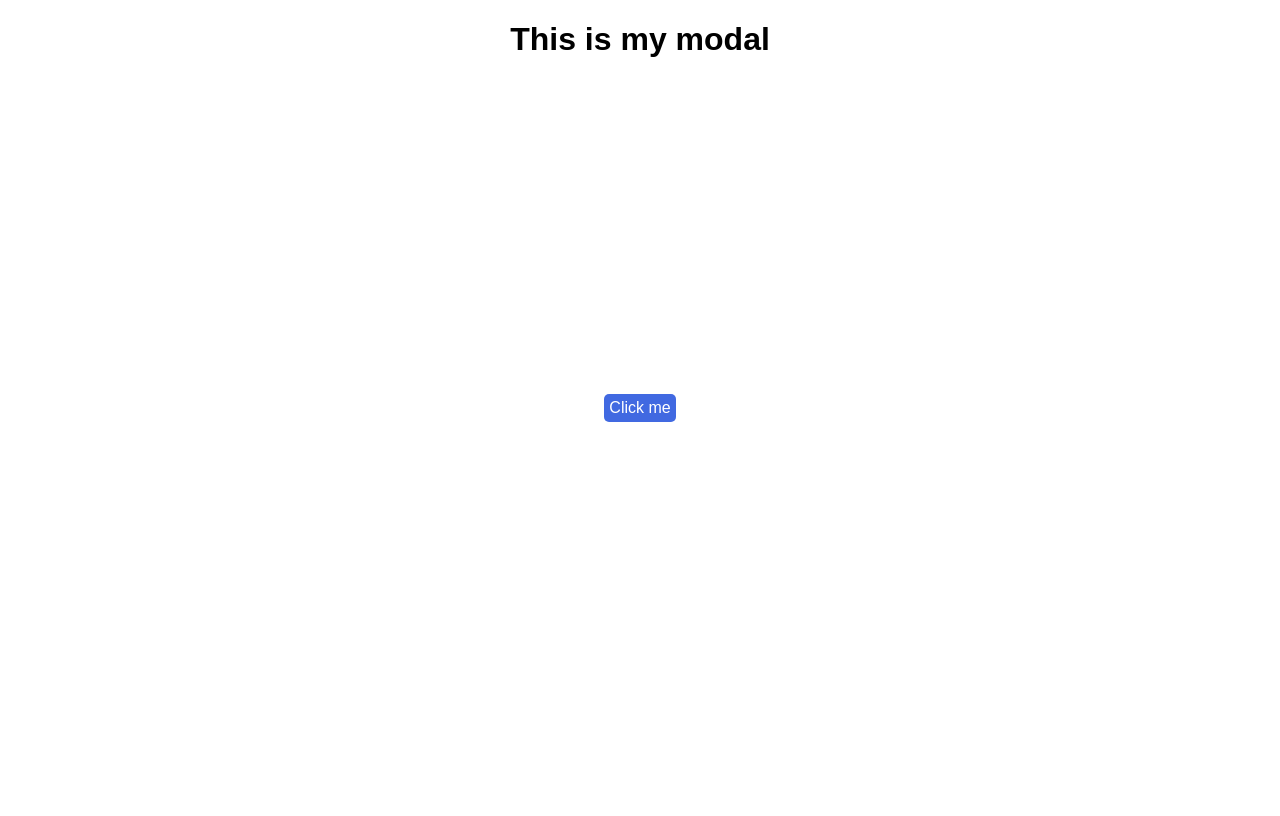
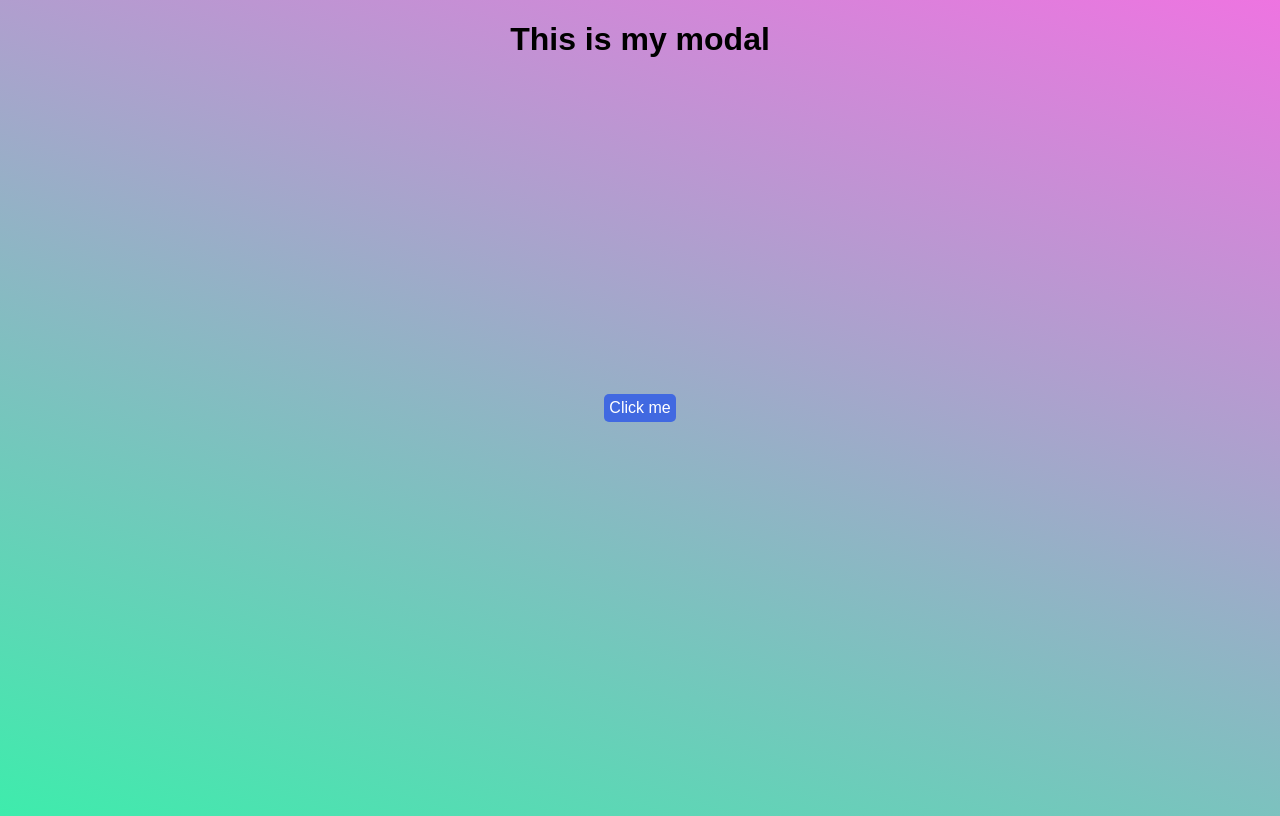
Before and after one commit to PlatziMaster/challenge-html-07, a plain HTML site: page index.html in a window 1280 px wide. Drawn offline with Linux system fonts and the light colour scheme.

Commit message:
add gradient color

```diff
--- a/css/styles.css
+++ b/css/styles.css
@@ -3,6 +3,8 @@ html {
 }
 
 body {
+    background-color: #3EECAC;
+    background-image: linear-gradient(19deg, #3EECAC 0%, #EE74E1 100%);
     height: 100vh;
     display: flex;
     flex-direction: column;
```
